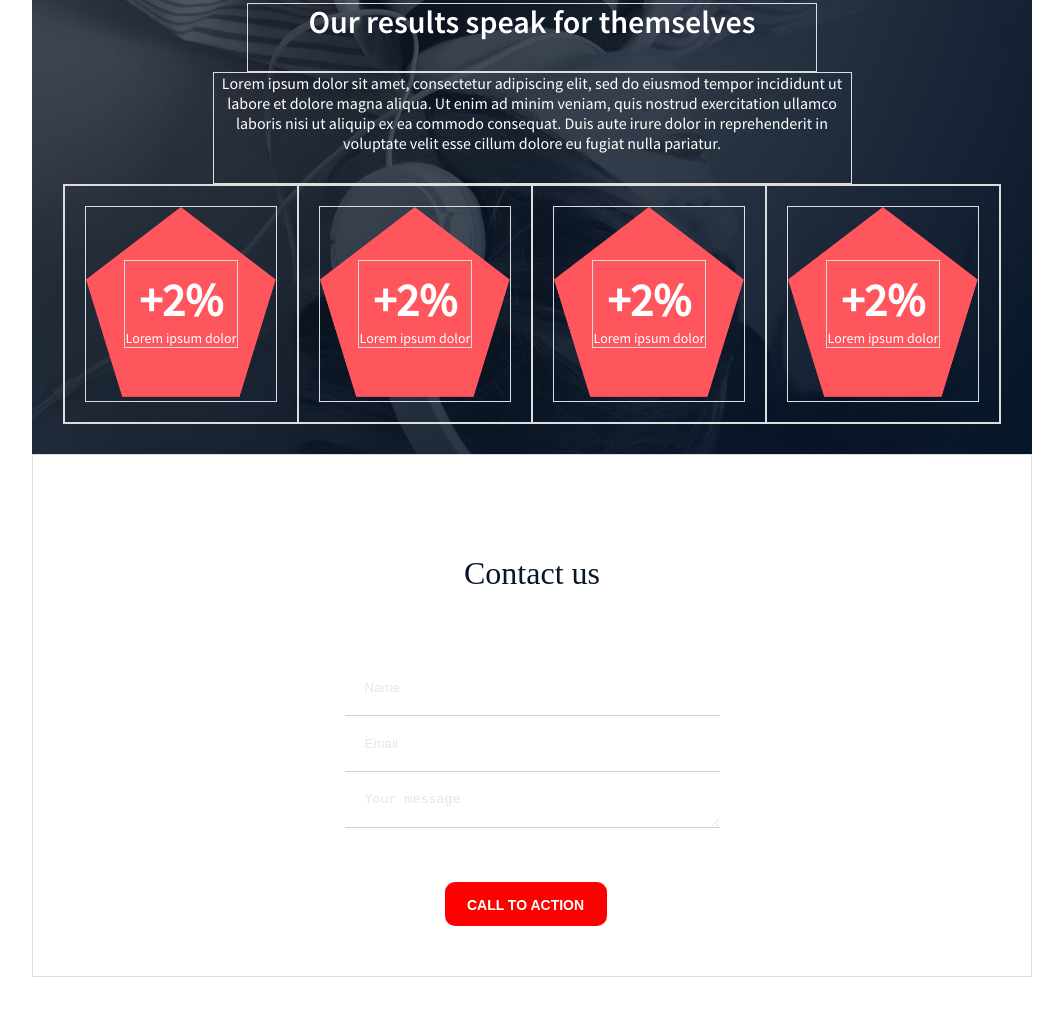
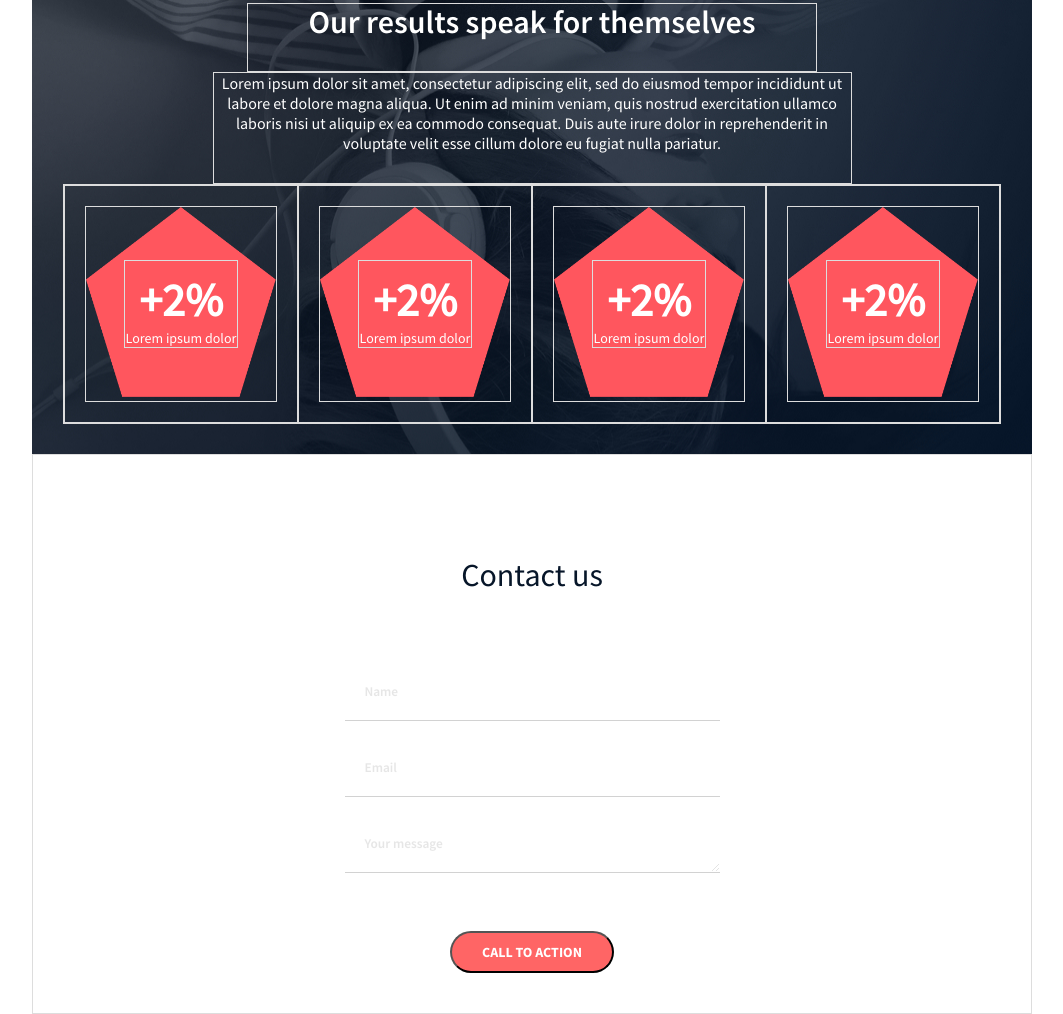
Before and after one commit to ally2211/atlas-headphones, a plain HTML site: page 4-index.html in a window 1280 px wide. Shown: the part 1685-2699 px from the top of the page, without its empty margins (108-1171 px from the left). Before the commit the page ends 2662 px from the top, so only its background shows below. Drawn offline with Linux system fonts and the light colour scheme.

Commit message:
adding font family to contact form

```diff
--- a/4-styles.css
+++ b/4-styles.css
@@ -468,7 +468,15 @@ body {
   justify-content: center;
   align-items: center;
 }
-.form{
+
+form {
+  display: flex;
+  justify-content: center;
+  align-items: center;
+  flex-direction: column;
+}
+
+.form {
   margin: auto;
   background: white;
   padding: 20px;
@@ -483,17 +491,21 @@ body {
   font-size: 32px;
   text-align: center;
   color: var(--text-color-black);
+  font-family: 'Source Sans Pro-Regular';
 }
+
 input[type="text"] {
   width: 335px;
   color: var(--text-color-black);
   position: relative;
+  font-family: 'Source Sans Pro-Semibold';
 
 }
 
 .contactMe textarea {
   width: 335px;
   color: var(--text-color-black);
+  font-family: 'Source Sans Pro-Semibold';
 
 
 }
@@ -504,24 +516,18 @@ input[type="text"] {
   opacity: 17.25%;
 }
 .rounded-button {
-  margin-left: 100px;
-  margin-top: 50px;
-  margin-bottom: 50px;
-  width: 162px;
-  height: 44px;
-  padding: 10px;
-  border: none;
-  background-color: red;
-  color: white;
-  text-align: center;
-  align-items: center;
+  display: flex;
+  justify-content: center;
+  align-content: center;
+  background-color: var(--link-hover);
+  color: var(--text-color-white);
+  font-family: Source Sans Pro-Bold;
   font-size: 14px;
-  font-weight: 700;
-  cursor: pointer;
-  border-radius: 10px;
-  border-top: 2px solid red;
-  border-bottom: 2px red;
-  box-sizing: border-box;
+  max-width: 164px;
+  width: 100%;
+  border-radius: 22px;
+  margin: 40px;
+  padding-block: 10px;
 }
 
 /*  */
```
